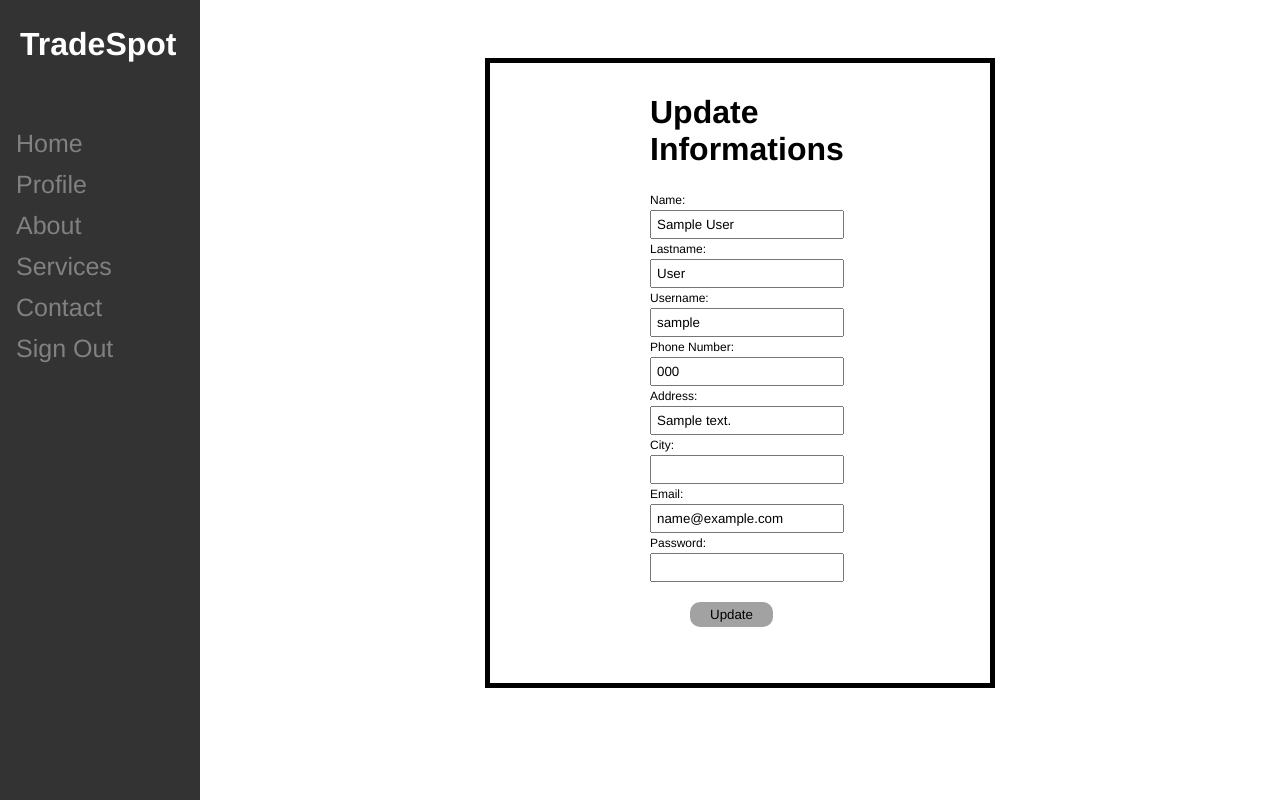
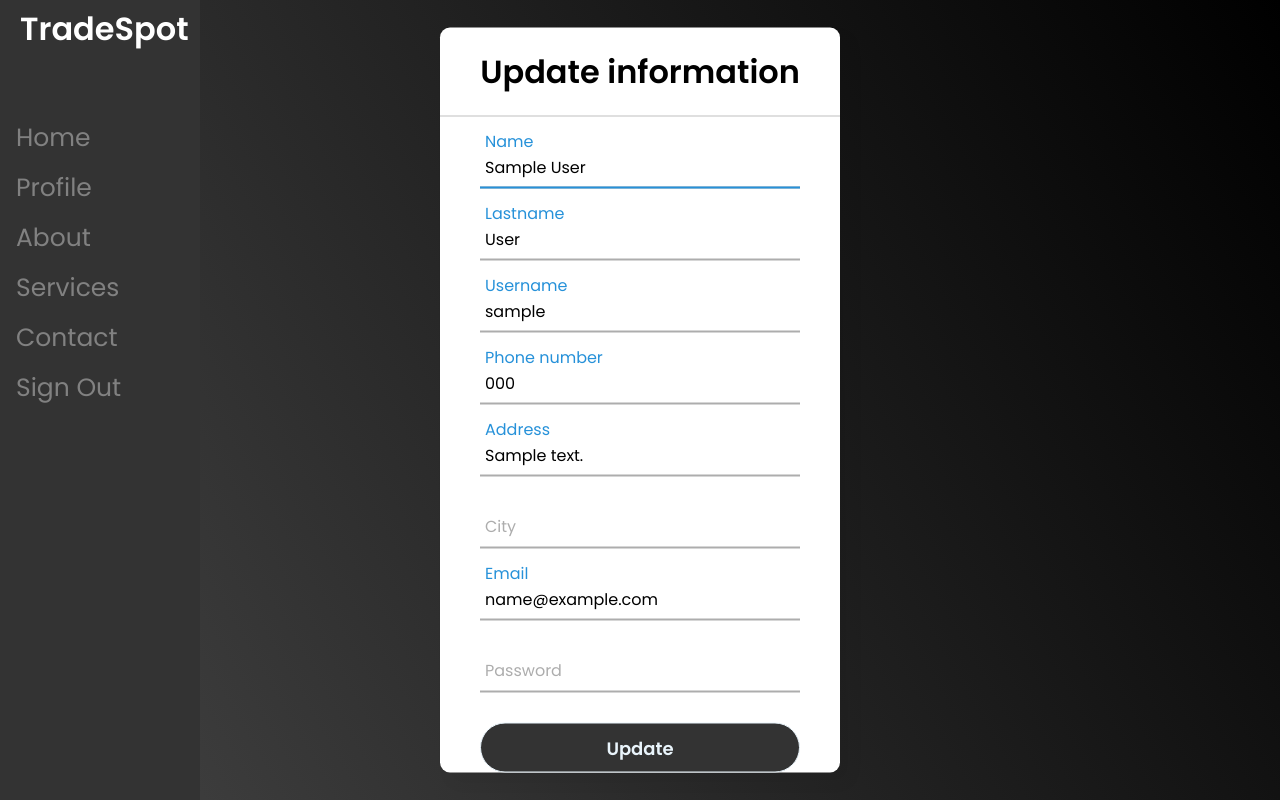
Before and after one commit to fisnikhz/TradeSpot, a PHP site: page /update-profile.php in a window 1280 px wide. Run offline with PHP 8.4, Linux system fonts and the light colour scheme; the visitor is signed in with stand-in values (Sample User, id 1); tables that the repository leaves empty or names only in its code hold one stand-in row (values such as "Sample post"); data that the repository does not hold is empty.

Commit message:
Changed the design of update-profile.php (still needs some changes)

```diff
--- a/signup.php
+++ b/signup.php
@@ -43,7 +43,7 @@
 
         // $conn = mysqli_connect($servername, $username, $password, $dbname);
 
-        // include("sql/connection.php");
+        include("sql/connection.php");
 
         // check connection
         // if (!$conn) {
@@ -127,7 +127,7 @@
 
         mysqli_close($conn);
         ?>
-    <div class="center" style="height: 100%;overflow:auto; ">
+    <div class="center" style="height: 100%;overflow:auto;">
 
         <h1>Sign Up</h1>
 
--- a/update-profile.php
+++ b/update-profile.php
@@ -4,7 +4,7 @@
 <head>
     <title>Projekti Ueb2</title>
     <link rel="stylesheet" href="css/hp.css">
-    <link rel="stylesheet" href="css/update-profile.css">
+    <link rel="stylesheet" href="css/signin-up.css">
 
     <style>
 
@@ -23,7 +23,7 @@
     </div>
     <div class="content">
         <?php
-        // establish database connection
+        // establish databa se connection
         $servername = "localhost";
         $username = "root";
         $password = "";
@@ -86,7 +86,7 @@
         $row = mysqli_fetch_assoc($result);
         ?>
 
-        <div class="form-box">
+        <!-- <div class="form-box">
 
             <form method="post" class="form" action="<?php echo htmlspecialchars($_SERVER['PHP_SELF']); ?>">
                 <div style="width:180px;">
@@ -134,14 +134,64 @@
                         <input type="password" name="password" id="password" required>
                     </div>
 
-
                     <div class="update-button">
                         <input type="submit" name="update" value="Update">
                     </div>
 
             </form>
 
+        </div> -->
+
+        <div class="center">
+
+        <h1>Update information</h1>
+
+        <form method="post" action="<?php echo htmlspecialchars($_SERVER['PHP_SELF']); ?>">
+
+        <div class="txt_field">
+            <input type="text" required name="name" id="name" value="<?php echo $row['name']; ?>">
+            <span></span>
+            <label>Name</label>
         </div>
+
+        <div class="txt_field">
+            <input type="text" required name="lastname" id="lastname" value="<?php echo $row['lastname']; ?>">
+            <label>Lastname</label>
+        </div>
+
+        <div class="txt_field">
+            <input type="text" required name="username" id="username" value="<?php echo $row['username']; ?>">
+            <label>Username</label>
+        </div>
+
+        <div class="txt_field">
+            <input type="text" required name="phone" id="phone" value="<?php echo $row['phone']; ?>">
+            <label>Phone number</label>
+        </div>
+
+        <div class="txt_field">
+            <input type="text" required name="address" id="address" value="<?php echo $row['address']; ?>">
+            <label>Address</label>
+        </div>
+
+        <div class="txt_field">
+            <input type="text" name="City" id="city" value="<?php echo $row['City']; ?>" required>
+            <label>City</label>
+        </div>
+
+        <div class="txt_field">
+            <input type="email" required name="email" id="email" value="<?php echo $row['email']; ?>">
+            <label>Email</label>
+        </div>
+
+        <div class="txt_field">
+            <input type="password" required name="password" id="password">
+            <label>Password</label>
+        </div>
+
+        <input type="submit" value="Update" name="update">
+        </form>
+    </div>
 </body>
 
 </html>
```
